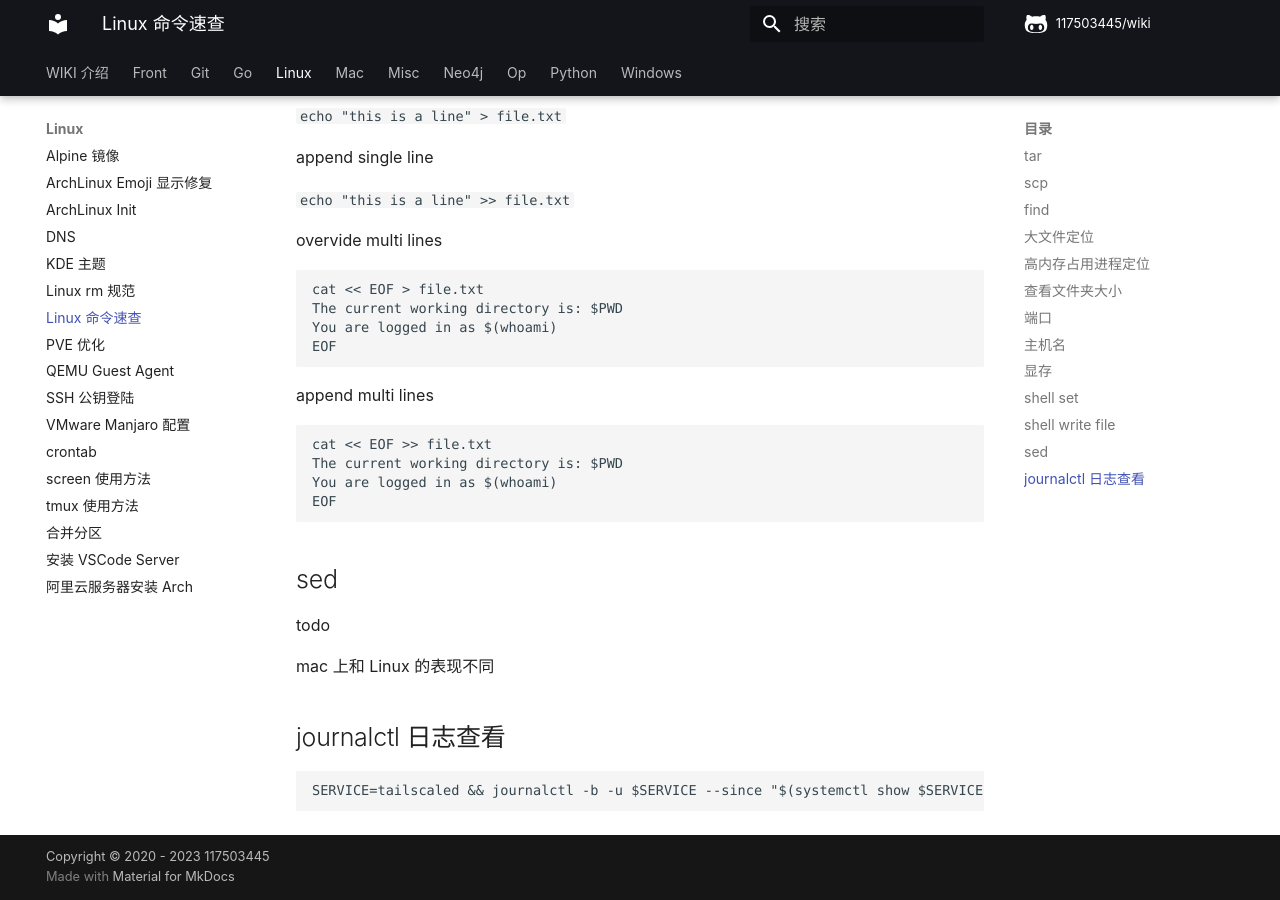
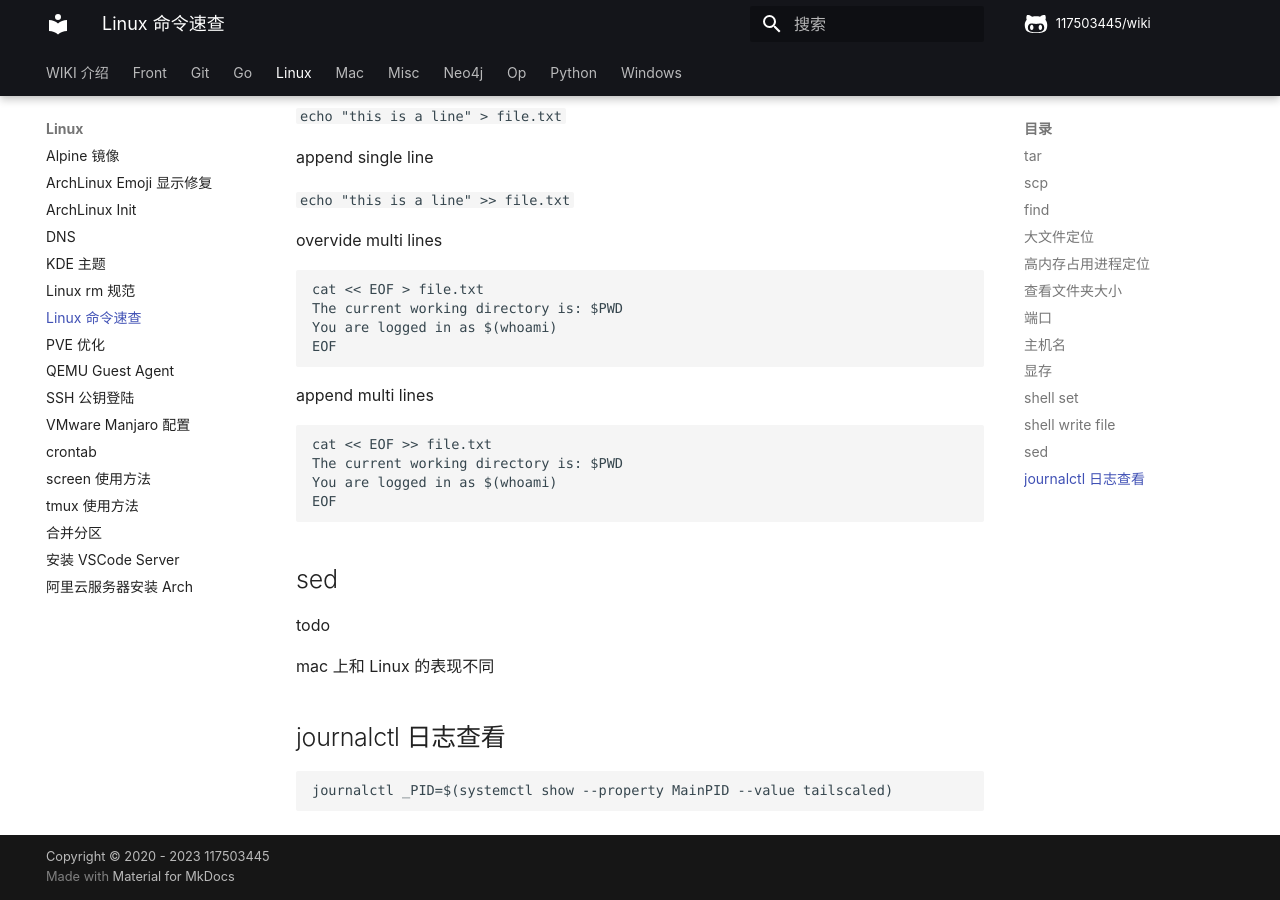
Before and after one commit to 117503445/wiki, an MkDocs documentation site: the page built from docs/linux/Linux 命令速查.md, in a window 1280 px wide and 900 px high, scrolled down 2654 px. Built offline with MkDocs 1.6.1 and Material for MkDocs 9.7.7, drawn with Linux system fonts in a browser that asks for light colours; some web fonts are replaced; comment, search, counter and statistics services are not loaded.

Commit message:
journalctl
Signed-off-by: 117503445 <t117503445@gmail.com>

````diff
--- a/docs/linux/Linux 命令速查.md
+++ b/docs/linux/Linux 命令速查.md
@@ -146,5 +146,5 @@ mac 上和 Linux 的表现不同
 ## journalctl 日志查看
 
 ```sh
-SERVICE=tailscaled && journalctl -b -u $SERVICE --since "$(systemctl show $SERVICE -p ActiveEnterTimestamp | grep -Eo "[0-9]{4}-[0-9]{2}-[0-9]{2} [0-9]{2}:[0-9]{2}:[0-9]{2}")" > 1.txt
+journalctl _PID=$(systemctl show --property MainPID --value tailscaled)
 ```
````
